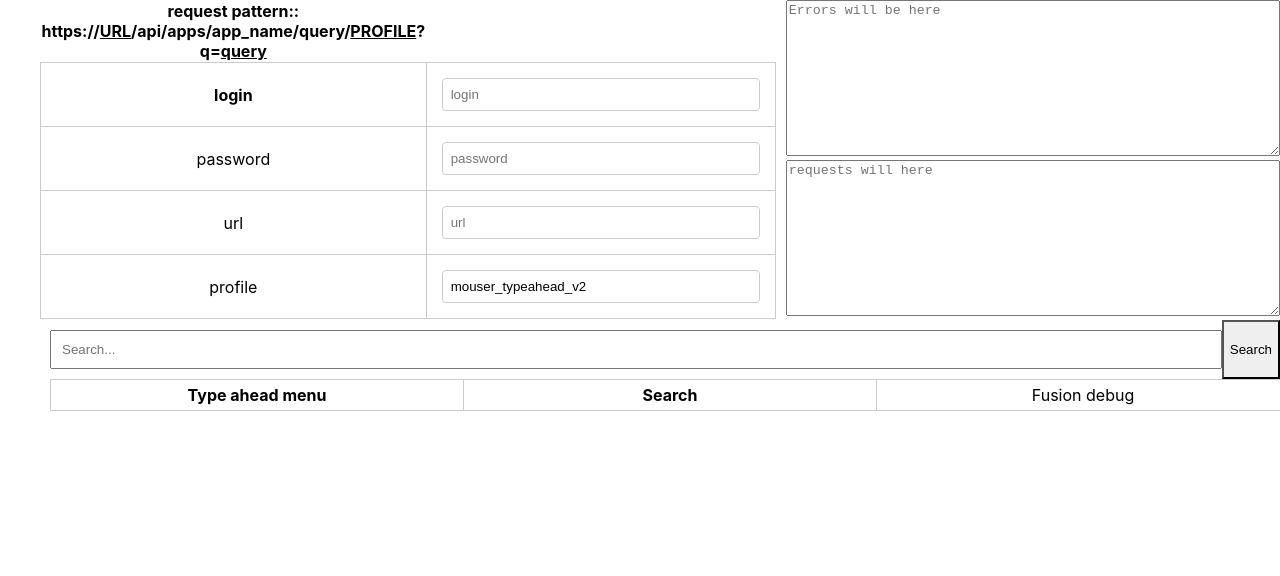
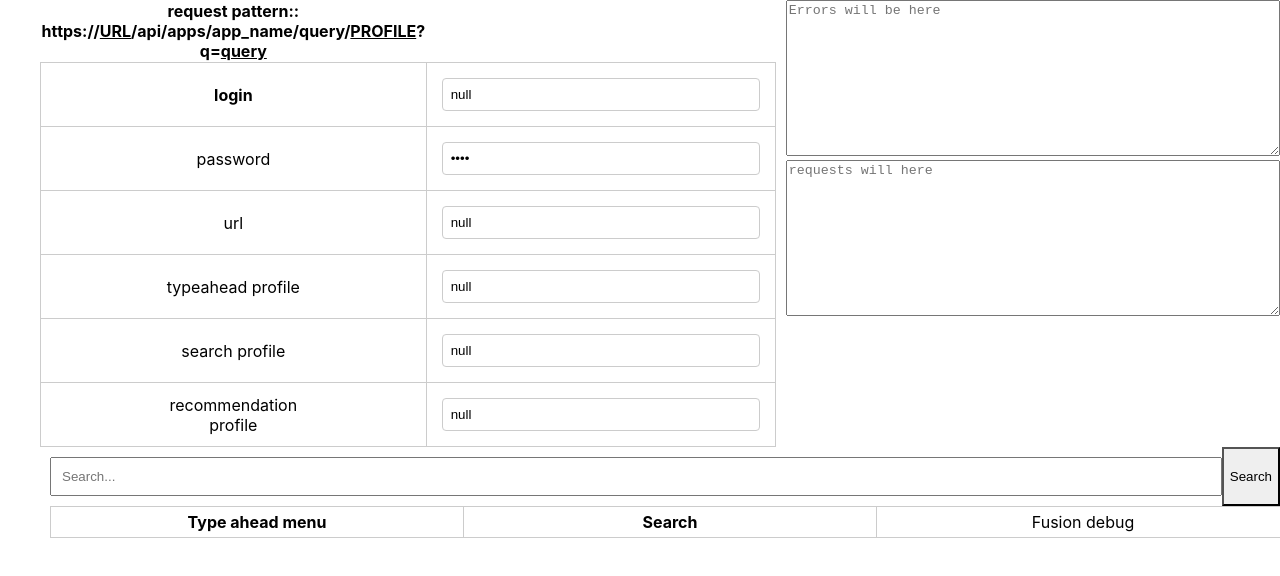
Before and after one commit to McCarll/search-web.github.io, a React (Create React App) app: page / in a window 1280 px wide. Shown: the top 576 px of the page. Built offline with nearby package versions, Linux system fonts and the light colour scheme.

Commit message:
redesign,  fixed styles

```diff
--- a/src/SearchBar.css
+++ b/src/SearchBar.css
@@ -190,24 +190,23 @@ li {
     font-size: 12px; /* Adjust as needed */
 }
 .auth-table {
-    width: 30%;
+    width: 20%;
     position: relative; /* Adjust based on your layout needs */
     top: 0;
     left: 0;
-    z-index: 1000;
+    /*z-index: 1000;*/
+    z-index: 1;
 }
 
 /* Setting column widths */
 .auth-table th, .auth-table td {
     /* Example: setting the first column to be 200px wide */
-    width: 200px;
+    /*width: 200px;*/
 }
-/*.auth-table td:nth-child(0), .auth-table td:nth-child(0) {*/
-/*    width: 10px; !* Width of the first column *!*/
+
+/*.auth-table tr:nth-child(0) td:{*/
+/*    width: 10px;*/
 /*}*/
-.auth-table td:nth-child(0){
-    width: 10px;
-}
 .top_div {
     display: flex;
     align-items: flex-start; /* Aligns items at the top */
--- a/src/SearchBar.js
+++ b/src/SearchBar.js
@@ -30,18 +30,22 @@ const SearchBar = () => {
     const [isRecsPopupOpen, setIsRecsPopupOpen] = useState(false);
 // eslint-disable-next-line react-hooks/rules-of-hooks
     // Initialize state with values from localStorage or default to empty strings
-    const [login, setLogin] = useState(localStorage.getItem('login') || '');
-    const [password, setPassword] = useState(localStorage.getItem('password') || '');
-    const [url, setUrl] = useState(localStorage.getItem('url') || '');
-    const [pipeline, setPipeline] = useState(localStorage.getItem('pipeline') || 'mouser_typeahead_v2');
+    const [login, setLogin] = useState(localStorage.getItem('login'));
+    const [password, setPassword] = useState(localStorage.getItem('password'));
+    const [url, setUrl] = useState(localStorage.getItem('url'));
+    const [pipeline, setPipeline] = useState(localStorage.getItem('pipeline') );
+    const [searchProfile, setSearchProfile] = useState(localStorage.getItem('searchProfile'));
+    const [recsProfile, setRecsProfile] = useState(localStorage.getItem('recsProfile'));
     const [requestQuery, setRequestQuery] = useState('');
-    // const [solr_query_typeahead, setSolr_query_typeahead] = useState('');
+    const [recsResponse, setRecsResponse] = useState('');
 
     useEffect(() => {
-        setLogin(localStorage.getItem('login') || '');
-        setPassword(localStorage.getItem('password') || '');
-        setUrl(localStorage.getItem('url') || '');
-        setPipeline(localStorage.getItem('pipeline') || 'mouser_typeahead_v2');
+        setLogin(localStorage.getItem('login'));
+        setPassword(localStorage.getItem('password'));
+        setUrl(localStorage.getItem('url'));
+        setPipeline(localStorage.getItem('pipeline'));
+        setSearchProfile(localStorage.getItem('searchProfile'));
+        setRecsProfile(localStorage.getItem('recsProfile'));
     }, []);
 
     // Update localStorage whenever values change
@@ -50,9 +54,11 @@ const SearchBar = () => {
         localStorage.setItem('password', password);
         localStorage.setItem('url', url);
         localStorage.setItem('pipeline', pipeline);
-    }, [login, password, url, pipeline]);
+        localStorage.setItem('recsProfile', recsProfile)
+        localStorage.setItem('searchProfile', searchProfile)
+    }, [login, password, url, pipeline, recsProfile, searchProfile]);
 
-    const debouncedTypeaheadSearch = useCallback(
+        const debouncedTypeaheadSearch = useCallback(
         debounce(async (query) => {
             if (query.length > 2) { // Only search if the user has typed more than 2 characters
                 await fetchTypeAheadRequest(setDropdownData, setResponseText, entryCount, setEntryCount, query, setTitle, setRequestQuery);
@@ -68,6 +74,12 @@ const SearchBar = () => {
         }, 300),
         [] // Dependency array, empty means the debounce function won't change
     );
+    const debouncedRecsSearch = useCallback(
+        debounce(async (query) => {
+            await fetchSearchRecsRequest(query, setRecsResponse, entryCount, setEntryCount, setTime, setResponseText, time, setRequestQuery);
+        }, 300),
+        [] // Dependency array, empty means the debounce function won't change
+    );
 
     const handleSearch = (e) => {
         const value = e.target.value;
@@ -79,12 +91,15 @@ const SearchBar = () => {
         console.log("getSearchResults:: " + value);
         debouncedSearch(value);
     };
+    const getSearchRecsResults = (e) => {
+        // const value = {recsRequest};
+        console.log("getSearchRecResults:: " + e);
+        debouncedRecsSearch(e);
+    };
 
     return (
         <div>
             <div className="top_div">
-
-
                 <table className="auth-table">
                     <tbody>
                     <th>request pattern:: https://<u>URL</u>/api/apps/app_name/query/<u>PROFILE</u>?q=<u>query</u></th>
@@ -127,18 +142,43 @@ const SearchBar = () => {
                         </td>
                     </tr>
                     <tr>
-                        <td>profile</td>
+                        <td>typeahead profile</td>
                         <td>
                             <input
-                                title={"Profile name"}
+                                title={"Typeahead profile"}
                                 className="auth-input"
                                 type="text"
                                 value={pipeline}
                                 onChange={(e) => setPipeline(e.target.value)}
-                                placeholder="pipeline"
+                                placeholder="typeahead profile"
                             />
                         </td>
-
+                    </tr>
+                    <tr>
+                        <td>search profile</td>
+                        <td>
+                            <input
+                                title={"Search profile"}
+                                className="auth-input"
+                                type="text"
+                                value={searchProfile}
+                                onChange={(e) => setSearchProfile(e.target.value)}
+                                placeholder="search profile"
+                            />
+                        </td>
+                    </tr>
+                    <tr>
+                        <td>recommendation<br/> profile</td>
+                        <td>
+                            <input
+                                title={"Recs profile"}
+                                className="auth-input"
+                                type="text"
+                                value={recsProfile}
+                                onChange={(e) => setRecsProfile(e.target.value)}
+                                placeholder="recs profile"
+                            />
+                        </td>
                     </tr>
 
                     </tbody>
@@ -165,7 +205,6 @@ const SearchBar = () => {
                             placeholder="requests will here"
                             rows={10}
                             readOnly
-
                         />
                     </div>
                     </tbody>
@@ -239,6 +278,7 @@ const SearchBar = () => {
                                                     <td onClick={() => {
                                                         setRecsRequest(doc.ProductId_l);
                                                         setIsRecsPopupOpen(true);
+                                                        getSearchRecsResults(doc.ProductId_l)
                                                     }
                                                     }>recs
                                                     </td>
@@ -264,14 +304,13 @@ const SearchBar = () => {
                                 />
                                 <RecsRequest
                                     isRecsPopupOpen={isRecsPopupOpen}
-                                    onClose={() => setIsSearchPopupOpen(false)}
-                                    recsRequest={recsRequest}
+                                    onClose={() => setIsRecsPopupOpen(false)}
+                                    recsResponse={recsResponse}
                                 />
+
                             </td>
                             <td>Fusion debug
                                 {dropdownData && (
-
-
                                     <JsonView src={dropdownData.responseHeader.params} collapsed={true}
                                               className="custom-json-view"/>
 
@@ -288,8 +327,34 @@ const SearchBar = () => {
     )
         ;
 };
-const RecsRequest = ({isRecsPopupOpen, onClose, recsRequest}) => {
+const RecsRequest = ({isRecsPopupOpen, onClose, recsResponse}) => {
+
     if (!isRecsPopupOpen) return null;
+    return (<div className="popup">
+        <div className="popup-inner">
+            <div className="popup-header">
+                <span className="popup-title">Item to items </span>
+                <button className="popup-close-btn" onClick={onClose}>X</button>
+            </div>
+            <div className="popup-content">
+
+                <table>
+                    {
+                        recsResponse && (
+                            recsResponse?.docs?.map((doc, idx) => (
+                                <tr key ={idx}>
+                                    <td>
+                                        doc.productId_l
+                                    </td>
+                                </tr>
+                            ))
+                        )
+                    }
+                </table>
+
+            </div>
+        </div>
+    </div>);
 }
 
 const SearchPopup = ({isSearchPopupOpen, onClose, selectedItemInfo, selectedItemInfoName}) => {
@@ -458,8 +523,9 @@ async function fetchSearchRequest(query, setSearchResults, entryCount, setEntryC
     var login = localStorage.getItem('login') || '';
     var password = localStorage.getItem('password') || '';
     var url = localStorage.getItem('url') || '';
+    var searchProfile = localStorage.getItem('searchProfile') || '';
     const proxyUrl = 'https://corsproxy.io/?'; // Replace with your actual proxy URL
-    const targetUrl = `https://${url}/api/apps/mouser/query/mouser?q=${query}&debug=results&debug.explain.structured=true&fl=*,score&nocache=${getRandomNumber()}`;
+    const targetUrl = `https://${url}/api/apps/mouser/query/${searchProfile}?q=${query}&debug=results&debug.explain.structured=true&fl=*,score&nocache=${getRandomNumber()}`;
     const encodedCredentials = btoa(`${login}:${password}`);
     const currentTime = new Date();
     const startTime = Date.now(); // Start time in milliseconds
@@ -500,4 +566,50 @@ async function fetchSearchRequest(query, setSearchResults, entryCount, setEntryC
     }
 }
 
+async function fetchSearchRecsRequest(query, setRecsResponse, entryCount, setEntryCount, setTime, setResponseText,time, setRequestQuery){
+    var login = localStorage.getItem('login') || '';
+    var password = localStorage.getItem('password') || '';
+    var url = localStorage.getItem('url') || '';
+    var recsProfile = localStorage.getItem('recsProfile') || '';
+    const proxyUrl = 'https://corsproxy.io/?'; // Replace with your actual proxy URL
+    const targetUrl = `https://${url}/api/apps/mouser/query/${recsProfile}?productId=${query}&debug=results&debug.explain.structured=true&fl=*,score&nocache=${getRandomNumber()}`;
+    const encodedCredentials = btoa(`${login}:${password}`);
+    const currentTime = new Date();
+    const startTime = Date.now(); // Start time in milliseconds
+    try {
+        const response = await fetch(proxyUrl + targetUrl, {
+            method: 'GET',
+            cache: 'no-cache',
+            headers: {
+                'Accept': 'text/html,application/xhtml+xml,application/xml;q=0.9,image/avif,image/webp,image/apng,*/*;q=0.8,application/signed-exchange;v=b3;q=0.7',
+                'Pragma': 'no-cache',
+                'Cache-Control': 'max-age=0',
+                'Authorization': `Basic ${encodedCredentials}`,
+                'Content-type': '*/*',
+            }
+        });
+        if (entryCount > 1_000_000_000) {
+            await setEntryCount(0);
+        }
+        // eslint-disable-next-line no-useless-concat
+        setRequestQuery(prev => "recs: " + targetUrl.replace(/&nocache=\d+$/, '') + " \n \n" + `${prev}`);
+        // setRequestQuery(prev => "search: " + targetUrl.replace(/&nocache=\d+$/, '') + " \n" + `${prev}`);
+        if (!response.ok) {
+            const errorText = await response.text(); // Get the response text even if the response is not ok
+            setResponseText(prevText => `${prevText}${prevText ? '\n' : ''}${entryCount}::${currentTime} ::  Error: ${response.status} - ${errorText}`);
+            setEntryCount(entryCount + 1);
+            return;
+        }
+
+
+        const data = await response.json();
+        setRecsResponse(data);
+    } catch (error) {
+        console.error('Fetch error:', error);
+    } finally {
+        const endTime = Date.now();
+        const duration = endTime - startTime; // Duration in milliseconds
+        setTime(`${duration} ms`);
+    }
+}
 export default SearchBar;
```
